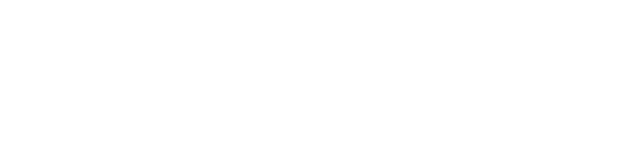
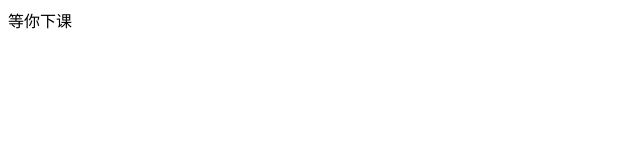
Before and after one commit to zhi-ming/zhi-ming.github.io, a plain HTML site: page index.html in a window 1280 px wide. Shown: the full height of the page, 0-640 px from the left. Drawn offline with Linux system fonts and the light colour scheme.

Commit message:
Update index.html

```diff
--- a/index.html
+++ b/index.html
@@ -2,10 +2,11 @@
 <html>
 <script>
     //window.location.href="https://blog.csdn.net/zhang_z_ming";
-    123123
+
 </script>
 
 <body>
+    等你下课
 </body>
 
 </html>
```
